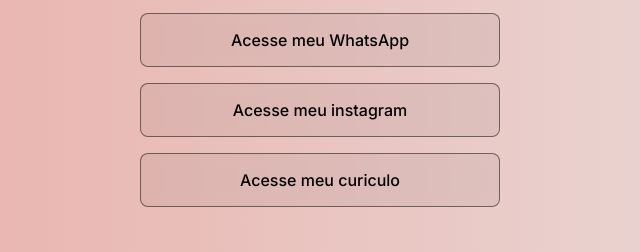
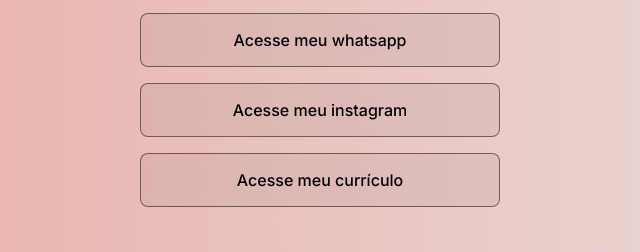
Before and after one commit to Italo61-dev/portfolio-thays, a plain HTML site: page index.html in a window 1280 px wide. Shown: the part 287-539 px from the top of the page, 320-960 px from the left. Drawn offline with nearby package versions, Linux system fonts and the light colour scheme.

Commit message:
Update index.html

```diff
--- a/index.html
+++ b/index.html
@@ -28,7 +28,7 @@
             </li>
 
             <li>
-              <a href="https://wa.me/61991984388" target="_blank">Acesse meu WhatsApp</a>
+              <a href="https://wa.me/61991984388" target="_blank">Acesse meu whatsapp</a>
             </li>
 
             <li>
@@ -36,7 +36,7 @@
             </li>
 
             <li>
-              <a href="pag1.html" target="_blank ">Acesse meu curiculo</a>
+              <a href="pag1.html" target="_blank ">Acesse meu currículo</a>
             </li>
           </ul>
 
```
